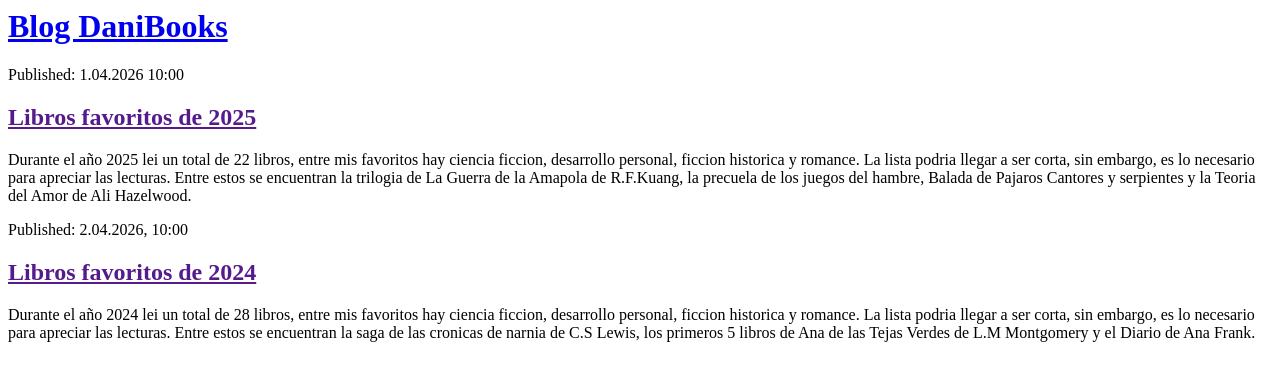
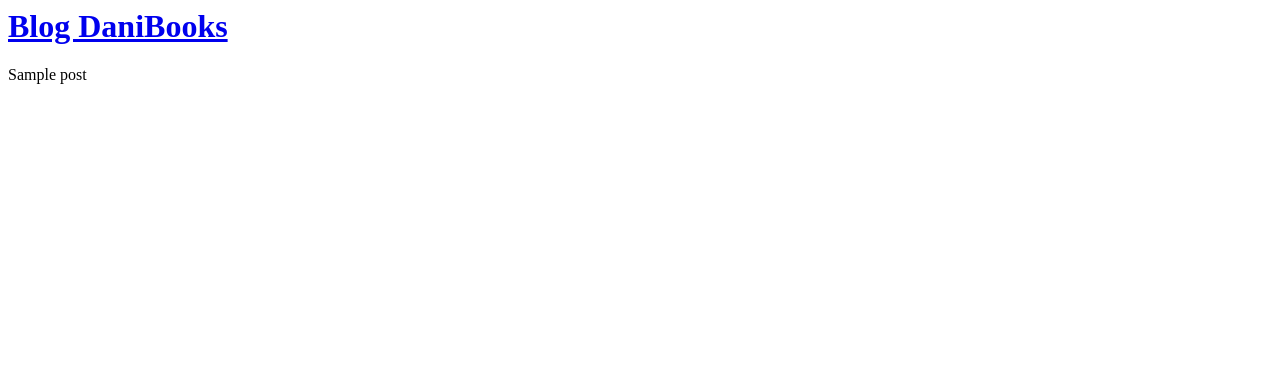
Before and after one commit to DaniD23272/PrimerBlogdeLibros, a Django app: page / in a window 1280 px wide. Shown: the top 381 px of the page. Run offline with Django 5.2, Linux system fonts and the light colour scheme; tables that the repository leaves empty hold one stand-in row (values such as "Sample post").

Commit message:
Actualizacion template post_list

```diff
--- a/blog/templates/blog/post_list.html
+++ b/blog/templates/blog/post_list.html
@@ -1,3 +1,4 @@
+
 <html>
     <head>
         <title>Books Blog</title>
@@ -6,33 +7,7 @@
         <div>
             <h1><a href="/">Blog DaniBooks</a></h1>
         </div>
-
-        <div>
-            <p>Published: 1.04.2026 10:00</p>
-            <h2><a href="">Libros favoritos de 2025</a></h2>
-            <p>
-                Durante el año 2025 lei un total de 22 libros,
-                entre mis favoritos hay ciencia ficcion, desarrollo personal,
-                ficcion historica y romance. La lista podria llegar a ser corta,
-                sin embargo, es lo necesario para apreciar las lecturas. Entre
-                estos se encuentran la trilogia de La Guerra de la Amapola de R.F.Kuang,
-                la precuela de los juegos del hambre, Balada de Pajaros Cantores y serpientes
-                y la Teoria del Amor de Ali Hazelwood.
-            </p>
-        </div>
-
-        <div>
-            <p>Published: 2.04.2026, 10:00</p>
-            <h2><a href="">Libros favoritos de 2024</a></h2>
-            <p>
-                Durante el año 2024 lei un total de 28 libros,
-                entre mis favoritos hay ciencia ficcion, desarrollo personal,
-                ficcion historica y romance. La lista podria llegar a ser corta,
-                sin embargo, es lo necesario para apreciar las lecturas. Entre
-                estos se encuentran la saga de las cronicas de narnia de C.S Lewis,
-                los primeros 5 libros de Ana de las Tejas Verdes de L.M Montgomery
-                y el Diario de Ana Frank.
-            </p>
-        </div>
+                {% for post in posts %} {{ post }}
+                {% endfor %}
     </body>
 </html>
```
